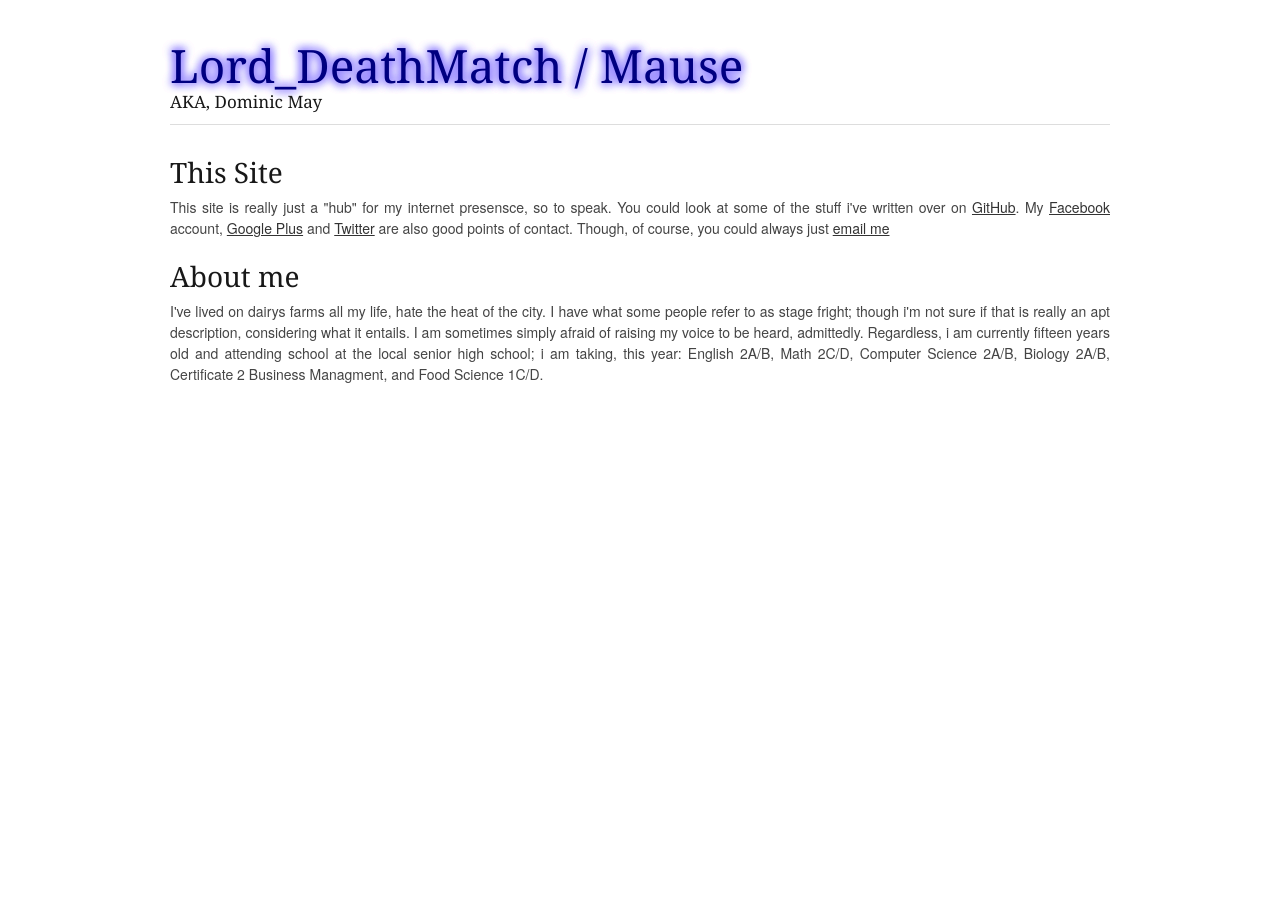
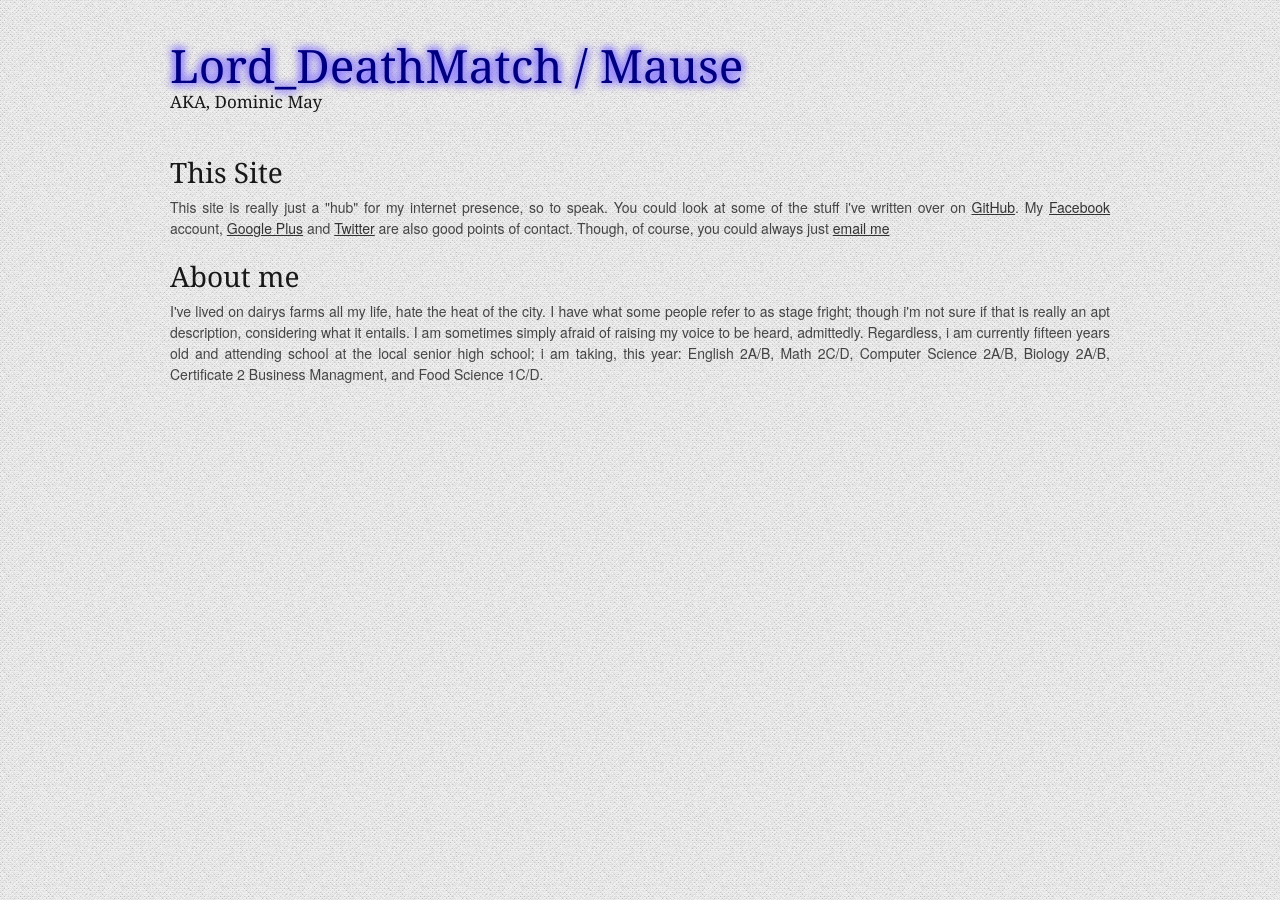
Before and after one commit to Mause/mause.github.com, a Jekyll site: the page index.html, which Jekyll copies as it is, in a window 1280 px wide. Built offline with Jekyll 4.4.1, drawn with Linux system fonts in a browser that asks for light colours; nearby versions of some CDN libraries.

Commit message:
Added background image

```diff
--- a/index.html
+++ b/index.html
@@ -27,7 +27,7 @@
 {
 text-align:justify;
 text-justify:inter-word;
-}</style>
+} body { background: url(img/bgnoise_lg.png); }</style>
 
 	<!--[if lt IE 9]>
 		<script src="http://html5shim.googlecode.com/svn/trunk/html5.js"></script>
@@ -58,7 +58,7 @@ text-justify:inter-word;
 		</div>
 		<div class="one-half column">
 			<h3>This Site</h3>
-			<p>This site is really just a "hub" for my internet presensce, so to speak. You could look at some of the stuff i've written over on <a href="http://github.com/Mause">GitHub</a>. My <a href=#>Facebook</a> account, <a href=#>Google Plus</a> and <a href=#>Twitter</a> are also good points of contact. Though, of course, you could always just <a href="mailto:jack.thatch@gmail.com">email me</a></p>
+			<p>This site is really just a "hub" for my internet presence, so to speak. You could look at some of the stuff i've written over on <a href="http://github.com/Mause">GitHub</a>. My <a href=#>Facebook</a> account, <a href=#>Google Plus</a> and <a href=#>Twitter</a> are also good points of contact. Though, of course, you could always just <a href="mailto:jack.thatch@gmail.com">email me</a></p>
 		</div>
 		<div class="one-half column">
 			<h3>About me</h3>
```
